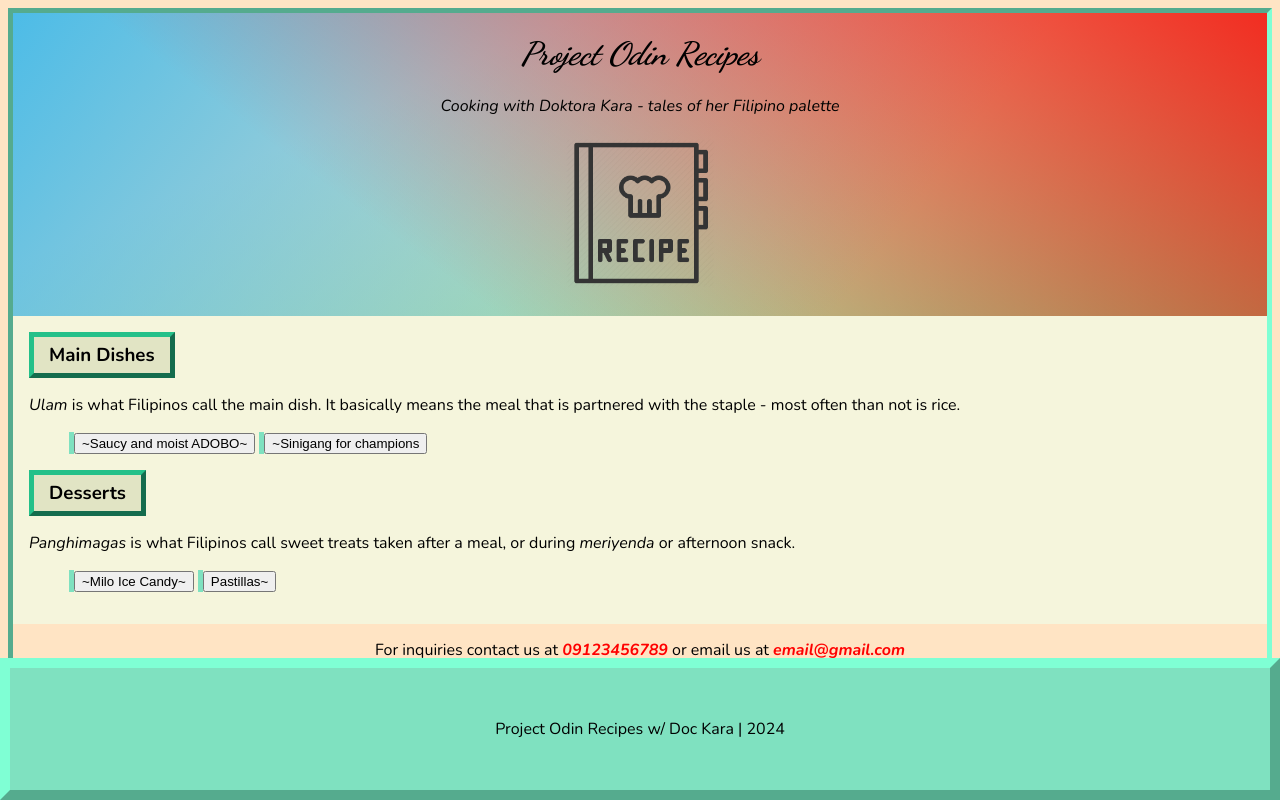
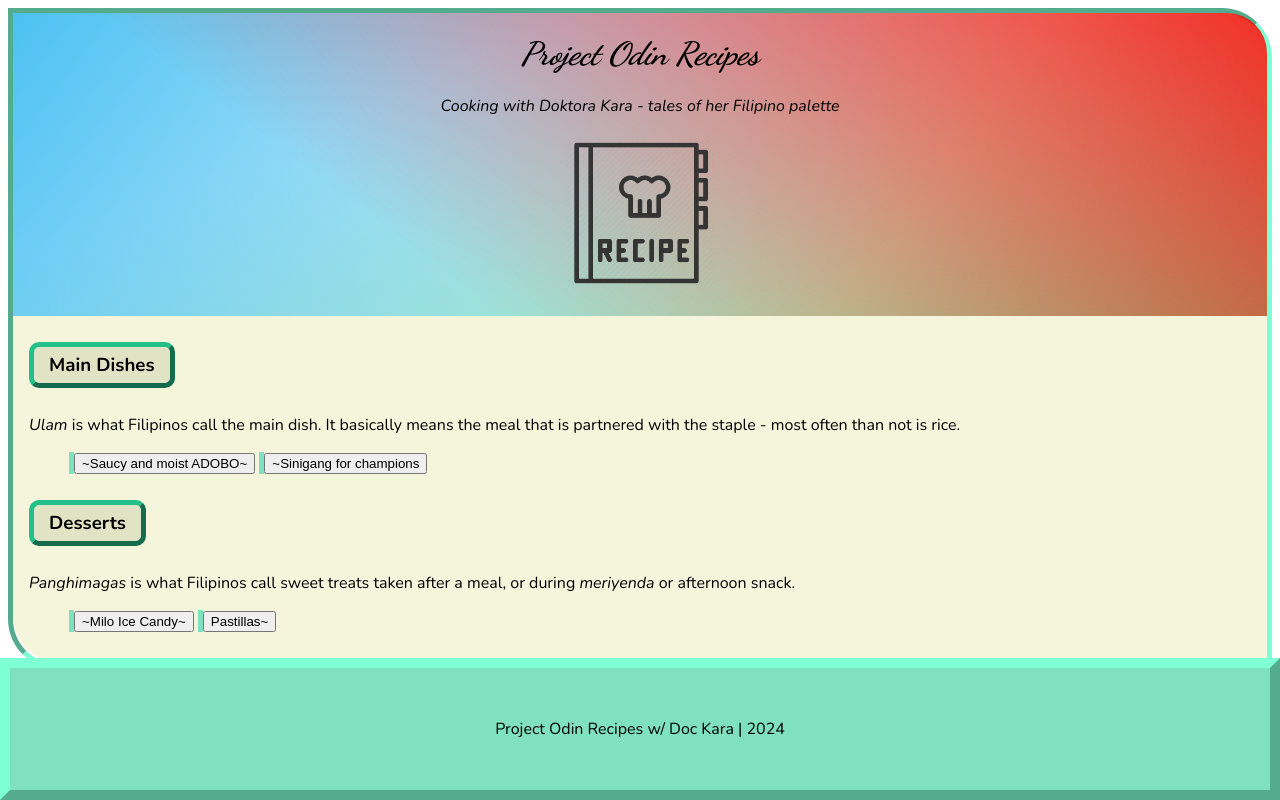
Before and after one commit to ldkara/odin-recipes, a plain HTML site: page index.html in a window 1280 px wide. Drawn offline with nearby package versions, Linux system fonts and the light colour scheme.

Commit message:
Adjust body .container-border element area of effect

```diff
--- a/index.html
+++ b/index.html
@@ -9,7 +9,8 @@
 </head>
 
 <body class="nunito">
-<!-- HEADING-->
+    <div class="container-border">
+        <!-- TITLE/COVER-->
         <div class="heading">
             <h1 class="title dancing-script"><strong><em> Project Odin Recipes </em></strong></h1>
             <h7 class="subtitle main" ID="cursive"><em> Cooking with Doktora Kara - tales of her Filipino palette </em></h7>
@@ -38,7 +39,6 @@
             </ul>
 
 
-
             <!--DESSERTS-->
             <h3 class ="subtitle desserts">
                 Desserts
@@ -63,14 +63,22 @@
             </ul>
         </nav>
 
+    </div>
 
-<section class="inquiries">
-    <p>For inquiries contact us at <span class="number">09123456789</span> or email us at <span class="email">email@gmail.com</span></p>
+        <footer>
+            <section>
+                <p class="inquiries">For inquiries contact us at <span class="number">09123456789</span> or email us at <span class="email">email@gmail.com</span></p>
             </section>
 
-<footer> Project Odin Recipes w/ Doc Kara | 2024</footer>
+            <div>Project Odin Recipes w/ Doc Kara | 2024</div>
 
+        </footer>
 
 </body>
 
+
+
+
+
+
 </html>
--- a/styles.css
+++ b/styles.css
@@ -9,7 +9,7 @@
 .nunito {
     font-family: "Nunito", sans-serif;
     font-optical-sizing: auto;
-    font-weight: 400px;
+    font-weight: 400;
     font-style: normal;
 
 }
@@ -17,7 +17,7 @@
 .dancing-script {
     font-family: "Dancing Script", cursive;
     font-optical-sizing: auto;
-    font-weight: 400px;
+    font-weight: 400;
     font-style: normal;
     font-size:
 }
@@ -30,7 +30,15 @@ html {
     box-sizing: inherit;
 }
 
+/*Encompassing all contents except
+ and footer*/
+body .container-border {
+    border: 5px inset aquamarine;
+    border-top-right-radius: 50px;
+    border-bottom-left-radius: 50px;
 
+
+}
 
 /* ---------SECTION 1--------- */
 /*Project Odin Recipes*/
@@ -44,6 +52,7 @@ html {
     width: auto;
     height: auto;
     padding: 1px;
+    border-top-right-radius: 40px;
 
 }
 
@@ -65,16 +74,19 @@ nav .subtitle {
     border: 5px outset rgb(36, 192, 137);
     display: inline-block;
     padding: 5px 15px;
-    margin: auto;
+    margin: 10px auto;
+    border-radius: 10px;
 }
 
-/*Navigation area*/
+
+/*Navigation area containing main dishes and desserts*/
 nav {
     width: 400x;
     margin: auto;
     padding: 1em;
     border: 5px outset rgb red;
     background-color: beige;
+    border-bottom-left-radius: 50px;
 
 }
 /* RECIPE BUTTONS when mouse-over, button turns pink*/
@@ -88,12 +100,23 @@ button:hover {
     margin: auto;
     display: inline-block;
     border-left: 5px solid rgb(127,225,192);
+
 }
+/* ----------SECTION 3 INQUIRIES --------- */
+section p.inquiries {
+   background: yellow;
+    color: black;
+    width: auto;
+    padding-top: 25px;
+    padding-bottom: 25px;
 
-.inquiries {
-    text-align: center;
-    line-height: 20px;
-    height: 20px;
+    /* vertical center */
+        text-align: center;
+        line-height: auto;
+        height: auto;
+
+    /*horizontal center*/
+        margin: auto;
 }
 
 span {
@@ -101,24 +124,16 @@ span {
     color: red;
     font-style: italic;
 }
-/*Encompassing all contents except footer*/
-body {
-    background-color: bisque;
-    border: 5px inset aquamarine;
-    padding-bottom: 45px;
-
-
-}
 
 /*Footer at the bottom*/
-footer {
+footer div {
     position: fixed;
     left: 0;
     bottom: 0;
     width: 100%;
     text-align: center;
     background-color: rgb(127,225,192);
-    margin-top: 80px;
+    margin-top: 100px;
     padding: 50px 50px 50px 50px;
     border: 10px outset aquamarine;
 }
```
Lines whose indentation alone changed are shown as unchanged.
